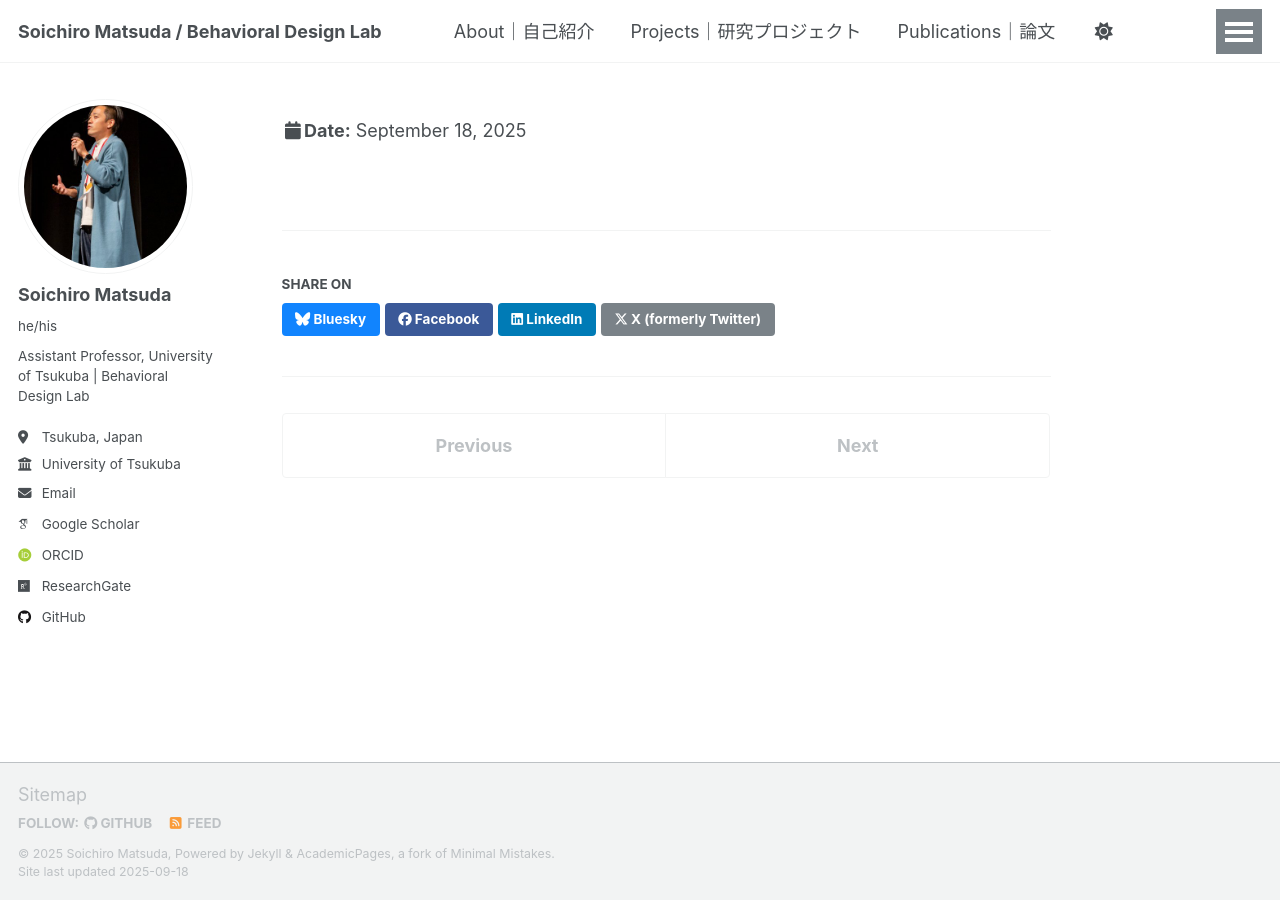
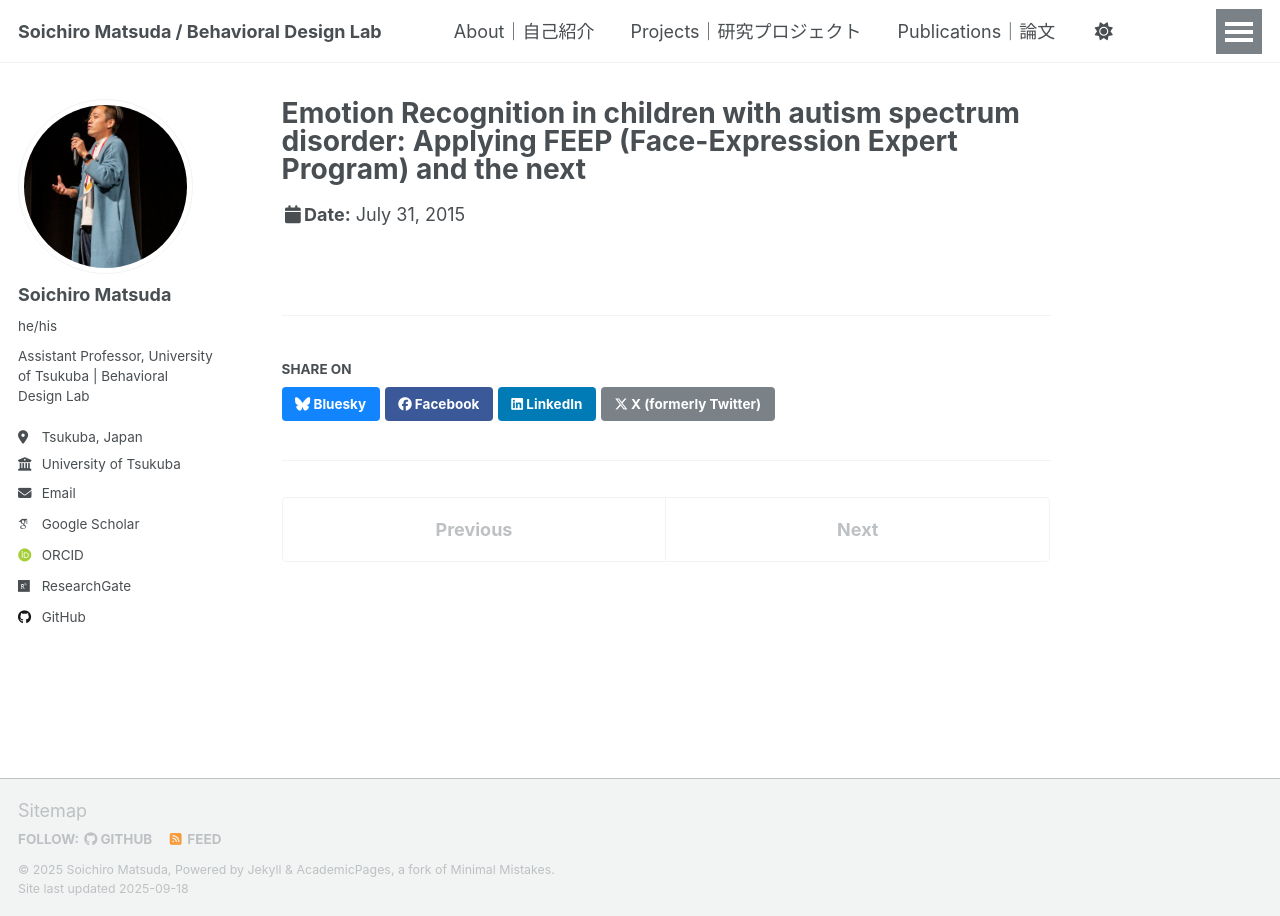
Before and after one commit to BehavioralDesignerMatsuda/BehavioralDesignerMatsuda.github.io, a Jekyll site: the page built from _talks/2015_Keio.md, in a window 1280 px wide. Built offline with Jekyll 4.4.1, drawn with Linux system fonts in a browser that asks for light colours; some web fonts are replaced; a script that is not in the unit is left out.

Commit message:
Update 2015_Keio.md

```diff
--- a/_talks/2015_Keio.md
+++ b/_talks/2015_Keio.md
@@ -1,5 +1,5 @@
 ---
-title: ""Emotion Recognition" in children with autism spectrum disorder: Applying FEEP (Face-Expression Expert Program) and the next"
+title: "Emotion Recognition in children with autism spectrum disorder: Applying FEEP (Face-Expression Expert Program) and the next"
 collection: talks
 date: 2015-07-31
 audience: international
```
